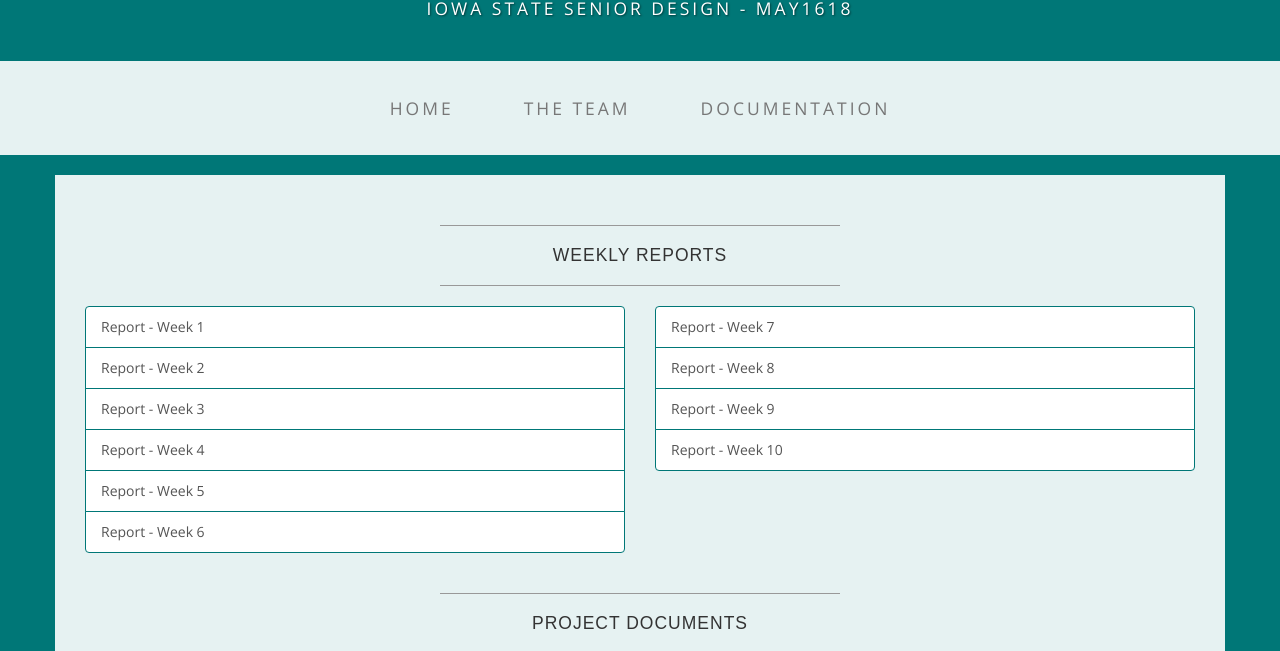
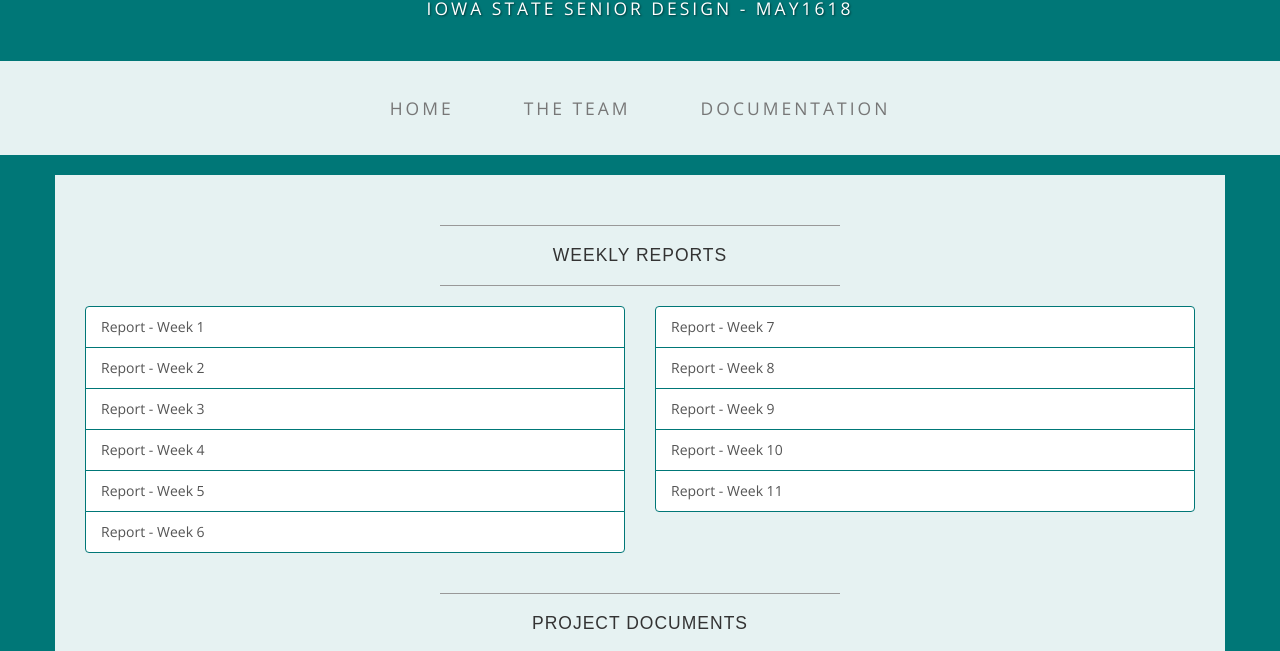
Before and after one commit to ajbowler/graphalyzer.github.io, a plain HTML site: page docs.html in a window 1280 px wide. Shown: the part 149-800 px from the top of the page. Drawn offline with nearby package versions, Linux system fonts and the light colour scheme.

Commit message:
Weekly Report #11

```diff
--- a/docs.html
+++ b/docs.html
@@ -86,6 +86,7 @@
             <a target="_blank" href="/docs/weekly_reports/week8.pdf" class="list-group-item">Report - Week 8</a>
             <a target="_blank" href="/docs/weekly_reports/week9.pdf" class="list-group-item">Report - Week 9</a>
             <a target="_blank" href="/docs/weekly_reports/week10.pdf" class="list-group-item">Report - Week 10</a>
+            <a target="_blank" href="/docs/weekly_reports/week11.pdf" class="list-group-item">Report - Week 11</a>
           </div>
         </div>
         <div class="col-lg-12">
```
Also changed, not shown: 1 other file.
